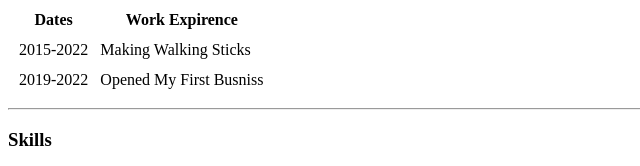
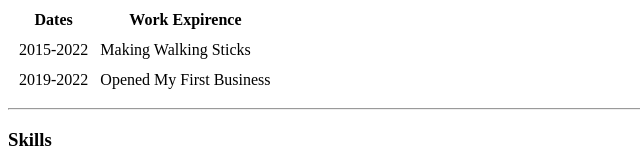
Before and after one commit to knightridergithubd/cv, a plain HTML site: page index.html in a window 1280 px wide. Shown: the part 490-656 px from the top of the page, 0-640 px from the left. Drawn offline with Linux system fonts and the light colour scheme.

Commit message:
Update index.html

```diff
--- a/index.html
+++ b/index.html
@@ -48,7 +48,7 @@
       </tr>
       <tr>
         <td>2019-2022</td>
-        <td>Opened My First Busniss</td>
+        <td>Opened My First Business</td>
       </tr>
     </tbody>
   </table>
```
